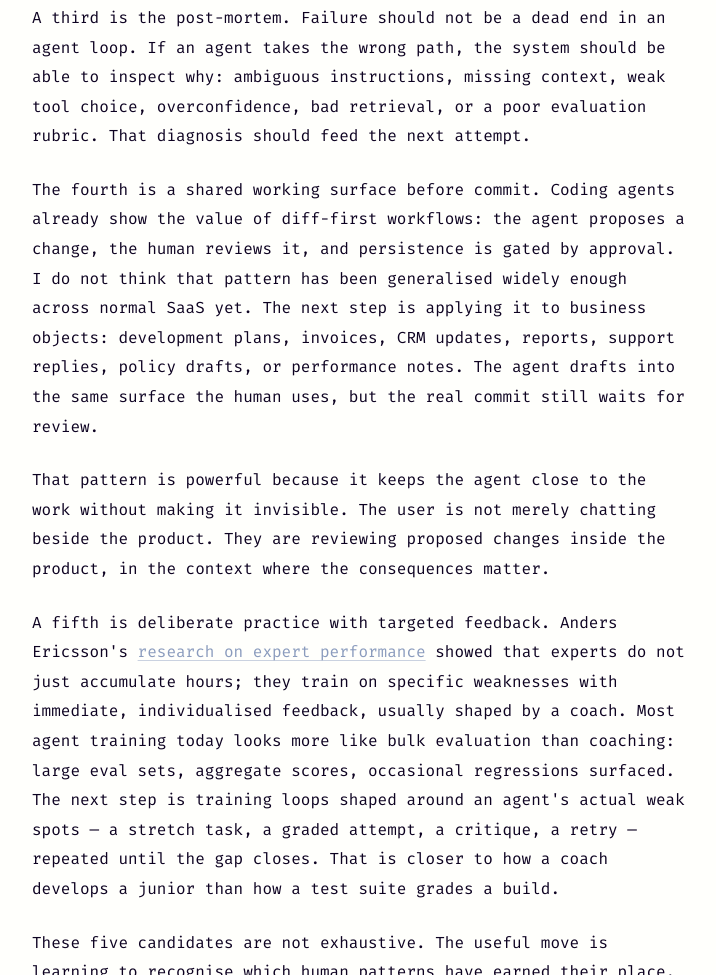
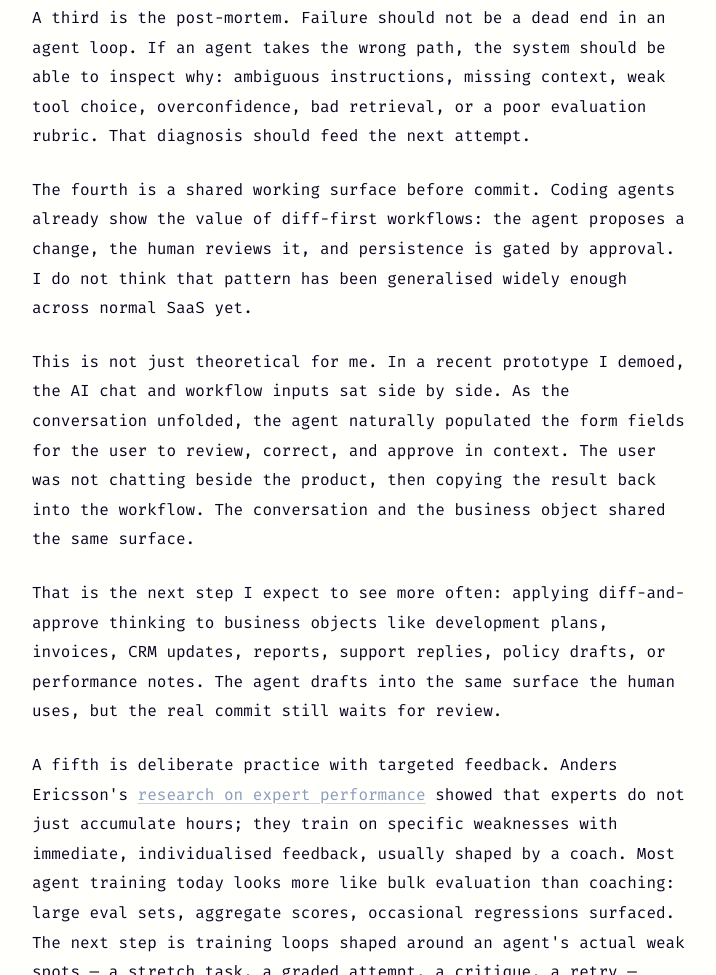
Before and after one commit to CrowBe/crowbe.github.io, a plain HTML site: page writing/borrowed-patterns.html in a window 1280 px wide. Shown: the part 5462-6437 px from the top of the page, without its empty margins (280-996 px from the left). Drawn offline with Linux system fonts and the light colour scheme.

Commit message:
Add shared surface prototype reference

```diff
--- a/writing/borrowed-patterns.html
+++ b/writing/borrowed-patterns.html
@@ -222,15 +222,20 @@
             <p>
                 The fourth is a shared working surface before commit. Coding agents already show the value of diff-first workflows: the
                 agent proposes a change, the human reviews it, and persistence is gated by approval. I do not think that pattern has been
-                generalised widely enough across normal SaaS yet. The next step is applying it to business objects: development plans,
-                invoices, CRM updates, reports, support replies, policy drafts, or performance notes. The agent drafts into the same
-                surface the human uses, but the real commit still waits for review.
+                generalised widely enough across normal SaaS yet.
             </p>
 
             <p>
-                That pattern is powerful because it keeps the agent close to the work without making it invisible. The user is not merely
-                chatting beside the product. They are reviewing proposed changes inside the product, in the context where the consequences
-                matter.
+                This is not just theoretical for me. In a recent prototype I demoed, the AI chat and workflow inputs sat side by side.
+                As the conversation unfolded, the agent naturally populated the form fields for the user to review, correct, and approve
+                in context. The user was not chatting beside the product, then copying the result back into the workflow. The conversation
+                and the business object shared the same surface.
+            </p>
+
+            <p>
+                That is the next step I expect to see more often: applying diff-and-approve thinking to business objects like development
+                plans, invoices, CRM updates, reports, support replies, policy drafts, or performance notes. The agent drafts into the
+                same surface the human uses, but the real commit still waits for review.
             </p>
 
             <p>
```
